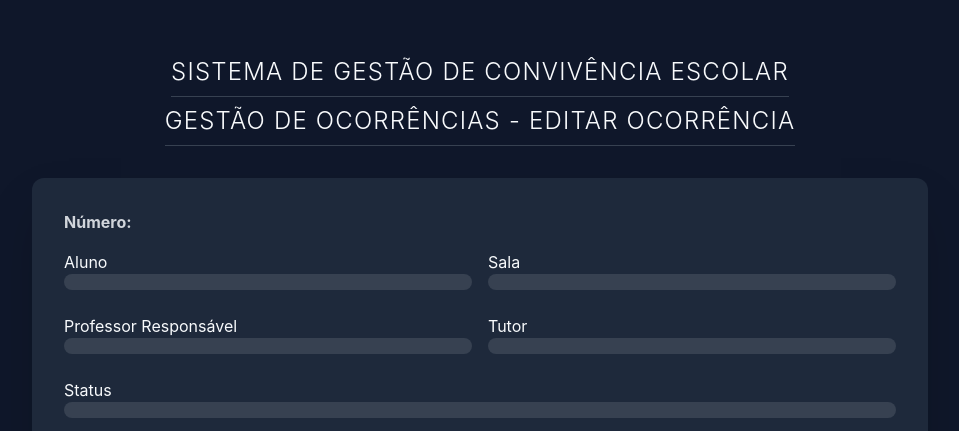
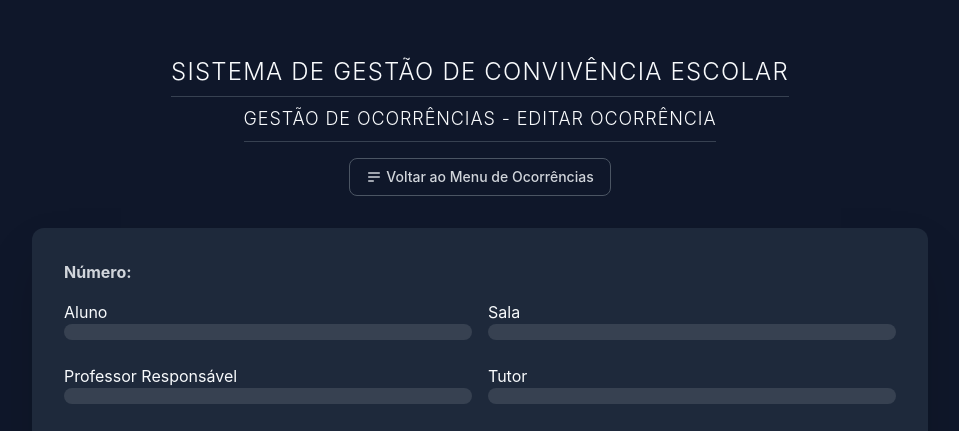
Before and after one commit to ocorrenciasidr/gestao, a Python web app: template templates/gestao_ocorrencia_editar.html in a window 1280 px wide. Shown: the top 431 px of the page, without its empty margins (160-1119 px from the left). Run offline with Jinja, Linux system fonts and the light colour scheme; the template is opened without the code that fills it, so the values that code supplies are empty; some libraries are stand-ins or nearby versions.

Commit message:
Update gestao_ocorrencia_editar.html

```diff
--- a/templates/gestao_ocorrencia_editar.html
+++ b/templates/gestao_ocorrencia_editar.html
@@ -30,7 +30,7 @@ let numeroGlobal = null;
 document.addEventListener('DOMContentLoaded', () => {
     const params = new URLSearchParams(window.location.search);
     numeroGlobal = params.get('id') || params.get('numero');
-    const modo = params.get('modo') || 'visualizar';
+    const modo = params.get('modo') || 'visualizar'; // modo pode ser 'atendimento' ou 'visualizar'
 
     if (!numeroGlobal) {
         alert('Número da ocorrência não fornecido.');
@@ -44,11 +44,7 @@ document.addEventListener('DOMContentLoaded', () => {
         e.preventDefault();
         await salvarAtendimento();
     });
-
-    // mostra o botão voltar apenas se for visualizar
-    if (modo === 'visualizar') {
-        document.getElementById('btn-voltar-container').classList.remove('hidden');
-    }
+    // A lógica de mostrar/esconder o botão voltar foi removida para mantê-lo sempre visível.
 });
 
 function mostrarMensagem(texto, tipo = 'info') {
@@ -66,13 +62,8 @@ function mostrarMensagem(texto, tipo = 'info') {
 async function carregarDetalhes(numero, modo) {
     try {
         mostrarMensagem('Carregando detalhes...', 'info');
-        // CORREÇÃO: Usando a rota de API correta que existe no app.py (/api/ocorrencias/<id>)
-        const resp = await fetch(`/api/ocorrencias/${encodeURIComponent(numero)}`);
-
-        if (!resp.ok) {
-            const errorData = await resp.json().catch(() => ({}));
-            throw new Error(errorData.error || 'Falha ao carregar detalhes.');
-        }
+        const resp = await fetch(`/api/ocorrencia_detalhes?numero=${encodeURIComponent(numero)}`);
+        if (!resp.ok) throw new Error('Falha ao carregar detalhes.');
         const occ = await resp.json();
 
         // Preenche dados na tela
@@ -122,17 +113,19 @@ async function carregarDetalhes(numero, modo) {
             // Mostra o botão salvar
             document.getElementById('btn-salvar').classList.remove('hidden');
         } else {
+            // Modo 'visualizar'
             campos.forEach(id => {
                 const el = document.getElementById(id);
                 el.readOnly = true;
                 el.classList.add('input-readonly');
             });
+            // Esconde o botão salvar no modo visualizar
+            document.getElementById('btn-salvar').classList.add('hidden');
         }
 
         mostrarMensagem('Detalhes carregados', 'success');
     } catch (e) {
         console.error(e);
-        // Exibe a mensagem de erro da API
         mostrarMensagem('Erro ao carregar: ' + e.message, 'danger');
     }
 }
@@ -155,9 +148,8 @@ async function salvarAtendimento() {
 
         mostrarMensagem('Salvando atendimento...', 'info');
 
-        // A API espera um POST para /api/registrar_atendimento/<ocorrencia_id>
-        const payload = { nivel: nivel, texto_atendimento: texto };
-        const resp = await fetch(`/api/registrar_atendimento/${numeroGlobal}`, {
+        const payload = { numero: numeroGlobal, nivel: nivel, texto: texto };
+        const resp = await fetch('/api/registrar_atendimento', {
             method: 'POST',
             headers: { 'Content-Type': 'application/json' },
             body: JSON.stringify(payload)
@@ -168,6 +160,7 @@ async function salvarAtendimento() {
 
         mostrarMensagem('Atendimento salvo com sucesso!', 'success');
 
+        // Redireciona para ocorrências abertas após salvar, conforme a regra.
         setTimeout(() => {
             window.location.href = '/gestao_ocorrencia_abertas';
         }, 1000);
@@ -209,11 +202,11 @@ async function salvarAtendimento() {
         <h1 class="text-xl sm:text-2xl text-text-light mt-2 font-light tracking-wider border-b border-gray-700 pb-2 inline-block">
             SISTEMA DE GESTÃO DE CONVIVÊNCIA ESCOLAR
         </h1><br>
-        <h2 class="text-xl sm:text-2xl text-text-light mt-2 font-light tracking-wider border-b border-gray-700 pb-2 inline-block">
+        <h2 class="text-base sm:text-lg text-text-light mt-2 font-light tracking-wider border-b border-gray-700 pb-2 inline-block">
             GESTÃO DE OCORRÊNCIAS - EDITAR OCORRÊNCIA
         </h2>
 
-        <div id="btn-voltar-container" class="hidden">
+        <div id="btn-voltar-container" class="">
             <button onclick="window.location.href='/gestao_ocorrencia'"
                     class="mt-4 px-4 py-2 text-sm font-medium rounded-lg text-gray-300 border border-gray-600 hover:bg-gray-700 transition duration-150 flex items-center mx-auto">
                 <svg class="w-4 h-4 mr-1" fill="none" stroke="currentColor" viewBox="0 0 24 24" xmlns="http://www.w3.org/2000/svg">
```
